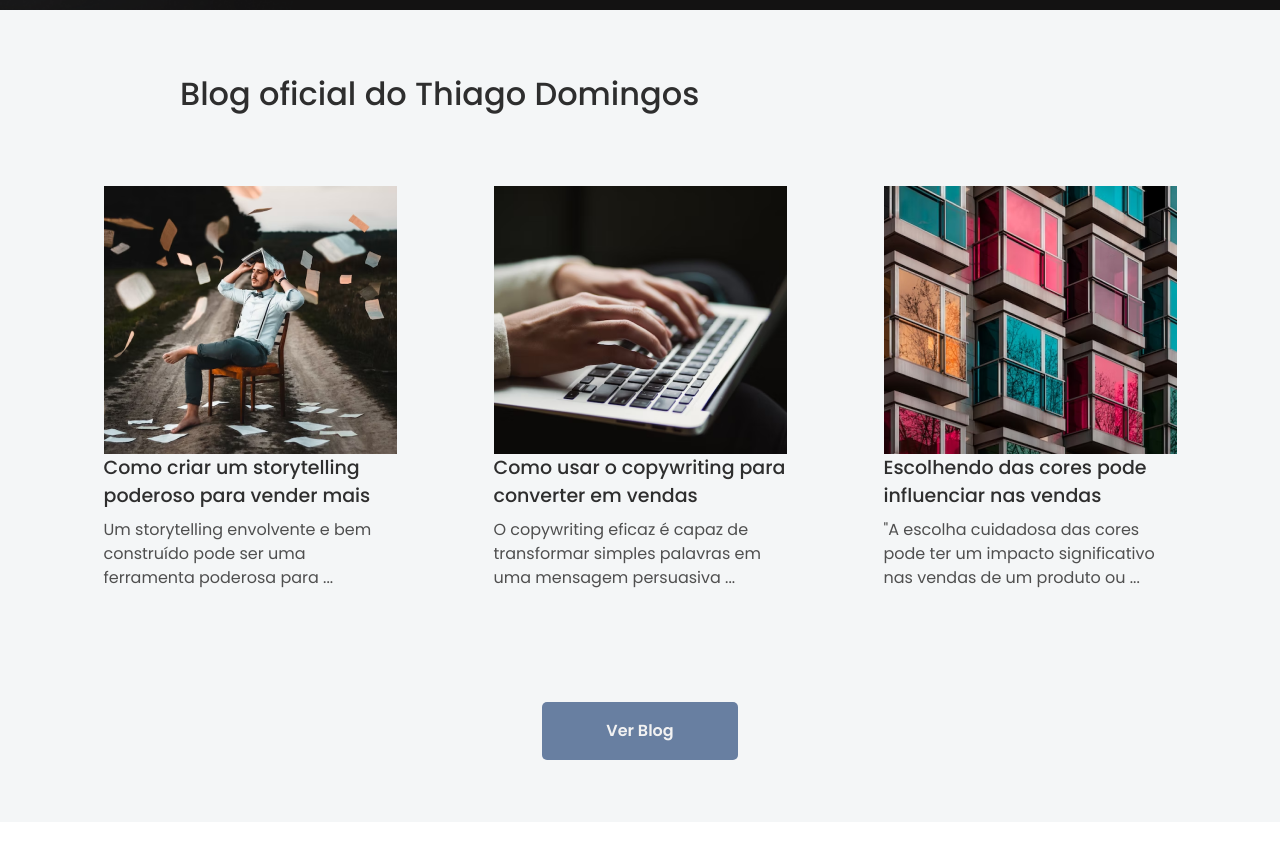
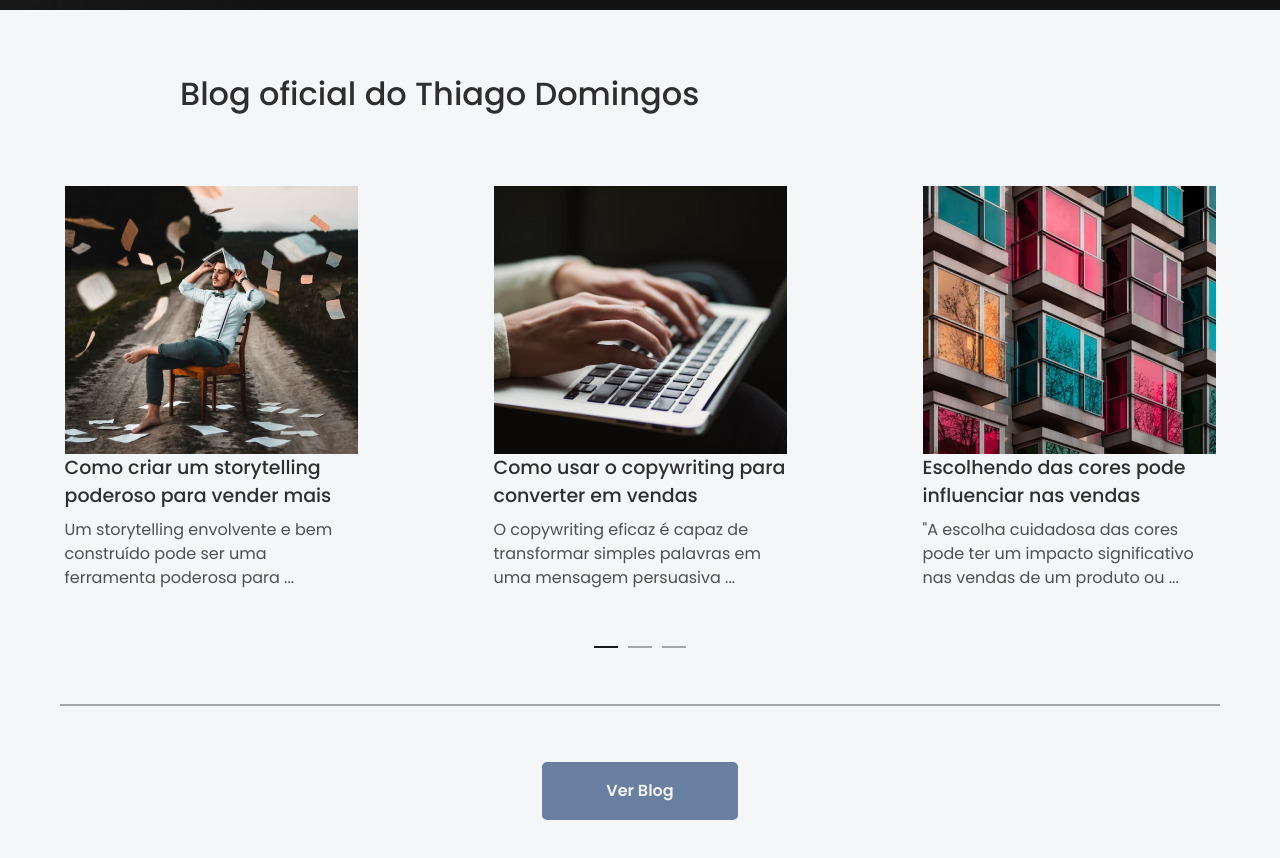
Before and after one commit to romatorres/lp-thiagodomingos, a website: page src/index.html in a window 1280 px wide. Shown: the part 3960-4818 px from the top of the page. Before the commit the page ends 4782 px from the top, so only its background shows below. Drawn offline with Linux system fonts and the light colour scheme.

Commit message:
update-blog-thiago

```diff
--- a/src/index.html
+++ b/src/index.html
@@ -162,7 +162,8 @@
       <div class="blog_thiago-title">
         <h2>Blog oficial do Thiago Domingos</h2>
       </div>
-      <div class="blog_thiago-cards">
+      <div class="blog_thiago-row">
+        <div class="col-9 blog_thiago-cards">
           <div class="card_blog">
             <img src="../dist/img/blog_01.png" alt="">
             <div class="card_title">
@@ -191,6 +192,14 @@
             </div>
           </div>
         </div>
+        <div class="row button_slide-card">
+          <button class="btn_item active"></button>
+          <button class="btn_item"></button>
+          <button class="btn_item"></button>
+        </div>
+        <div class="linhabaixo"></div>
+      </div>
+
       <div class="blog_btn">
         <button>Ver Blog</button>
       </div>
--- a/src/sass/stylo.scss
+++ b/src/sass/stylo.scss
@@ -444,11 +444,17 @@ header .nav-link:hover{
     padding-top: 65px;
     padding-left: 180px;
 }
+.blog_thiago-row{
+    display: flex;
+    flex-direction: column;
+    justify-content: center;
+    align-items: center;
+}
 .blog_thiago-cards{
     display: flex;
     justify-content: center;
     padding-top: 64px;
-    gap: 97px;
+    gap: 136px;
 }
 .card_blog{
     width: 293px;
@@ -469,10 +475,27 @@ header .nav-link:hover{
     text-align: left;
     color: #4F4F4F;
 }
+.button_slide-card{
+    padding-top: 56px;
+    padding-bottom: 56px;
+    gap: 10px;
+}
+.button_slide-card .btn_item{
+    width: 24px;
+    height: 2px;
+    background-color: #A6A6A6 ;
+    border: none;
+}
+.button_slide-card .active{
+    background-color: #1A1A1A;
+}
+.linhabaixo{
+    width: 1160px;
+    border: 0.70px solid #A6A6A6;
+}
 .blog_btn{
     display: flex;
     justify-content: center;
-    padding-top: 56px;
     padding-bottom: 62px;
 }
 .blog_btn button{
```
Also changed, not shown: dist/css/stylo.css. Lines whose indentation alone changed are shown as unchanged.
